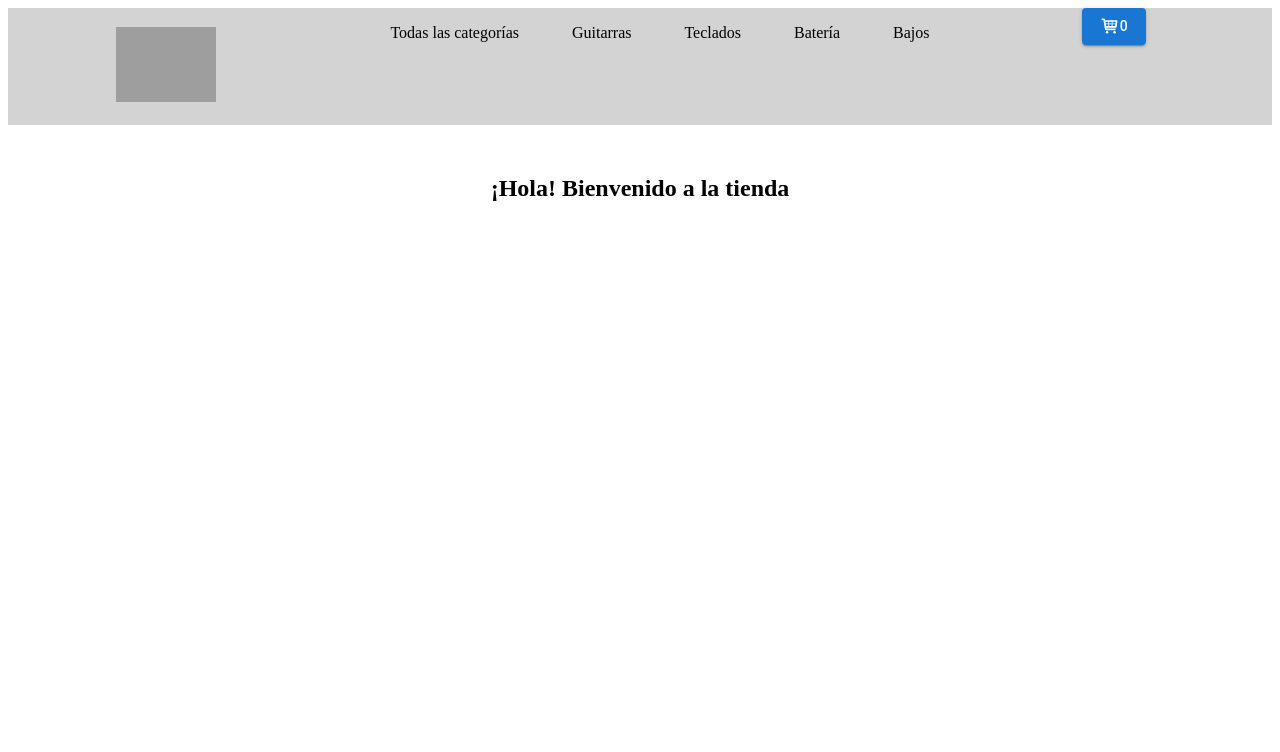
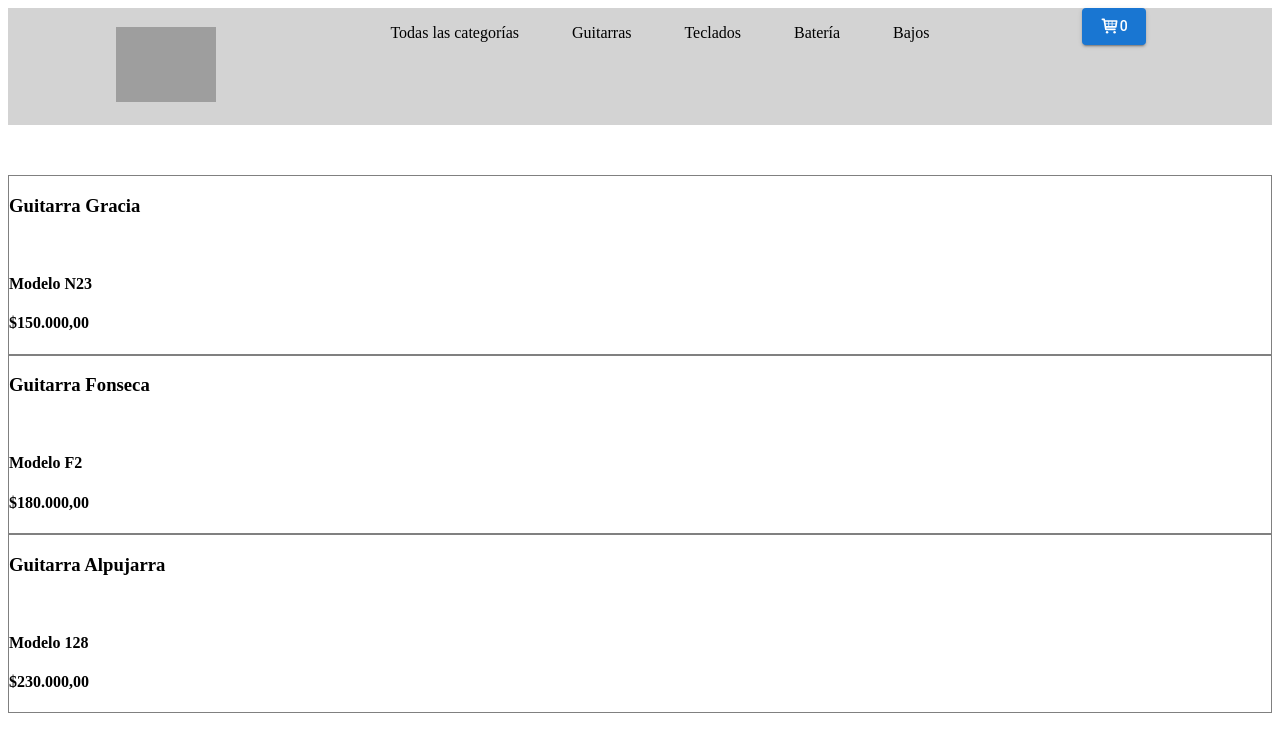
Before and after one commit to cristianmilesi/React_Coderhouse, a React (Vite) app: page / in a window 1280 px wide. Shown: the top 752 px of the page. Built offline with nearby package versions, Linux system fonts and the light colour scheme; grey boxes are pictures that could not be loaded.

Commit message:
Primer envío de Pre-Entrega 2

```diff
--- a/src/App.jsx
+++ b/src/App.jsx
@@ -1,6 +1,6 @@
-import { Footer } from "./components/layout/Footer";
-import { Navbar } from "./components/layout/Navbar";
-import ItemListContainer from "./components/pages/ItemListContainer";
+import { Footer } from "./components/layout/Footer/Footer";
+import { Navbar } from "./components/layout/Navbar/Navbar";
+import ItemListContainer from "./components/pages/itemListContainer/ItemListContainer";
 
 function App() {
   return (
--- a/src/components/common/CartWidget.jsx
+++ b/src/components/common/CartWidget/CartWidget.jsx
@@ -1,5 +1,5 @@
 import { TiShoppingCart } from "react-icons/ti";
-import Counter from "./Counter";
+import Counter from "../Counter/Counter";
 import Button from "@mui/material/Button";
 
 const CartWidget = () => {
--- a/src/components/common/Counter.jsx
+++ /dev/null
@@ -1,9 +0,0 @@
-import React from 'react'
-
-const Counter = () => {
-  return (
-    <div>0</div>
-  )
-}
-
-export default Counter
--- /dev/null
+++ b/src/components/common/Counter/Counter.jsx
@@ -0,0 +1,7 @@
+import React from "react";
+
+const Counter = () => {
+  return <div>0</div>;
+};
+
+export default Counter;
--- a/src/components/layout/Navbar.jsx
+++ b/src/components/layout/Navbar/Navbar.jsx
@@ -1,4 +1,4 @@
-import CartWidget from "../common/CartWidget";
+import CartWidget from "../../common/CartWidget/CartWidget";
 import { Grid } from "@mui/material";
 import "./Navbar.css";
 
--- a/src/components/pages/ItemListContainer.jsx
+++ /dev/null
@@ -1,16 +0,0 @@
-import { ProductCard } from "../common/ProductCard";
-import "./itemListContainer.css";
-
-const ItemListContainer = ({ greetings }) => {
-  return (
-    <div>
-      <h2 className="bienvenida"> {greetings} </h2>
-
-      {/* <ProductCard tit={"Guitarra Gracia"} desc={"Modelo N23"} precio={"$150.000,00"} />
-    <ProductCard tit={"Guitarra Fonseca"} desc={"Modelo F2"} precio={"$180.000,00"}/>
-    <ProductCard tit={"Guitarra Alpujarra"} desc={"Modelo 128"} precio={"$230.000,00"}/> */}
-    </div>
-  );
-};
-
-export default ItemListContainer;
--- /dev/null
+++ b/src/components/pages/itemListContainer/ItemList.jsx
@@ -0,0 +1,28 @@
+import { ProductCard } from "../../common/ProductCard/ProductCard";
+import "./itemListContainer.css";
+
+const ItemList = ({ greetings }) => {
+  return (
+    <div>
+      <h2 className="bienvenida"> {greetings} </h2>
+
+      <ProductCard
+        tit={"Guitarra Gracia"}
+        desc={"Modelo N23"}
+        precio={"$150.000,00"}
+      />
+      <ProductCard
+        tit={"Guitarra Fonseca"}
+        desc={"Modelo F2"}
+        precio={"$180.000,00"}
+      />
+      <ProductCard
+        tit={"Guitarra Alpujarra"}
+        desc={"Modelo 128"}
+        precio={"$230.000,00"}
+      />
+    </div>
+  );
+};
+
+export default ItemList;
--- /dev/null
+++ b/src/components/pages/itemListContainer/ItemListContainer.jsx
@@ -0,0 +1,8 @@
+import { ProductCard } from "../../common/ProductCard/ProductCard";
+import ItemList from "./ItemList";
+
+const ItemListContainer = () => {
+  return <ItemList />;
+};
+
+export default ItemListContainer;
```
Also changed, not shown: src/components/common/ProductCard/ProductCard.jsx (renamed from src/components/common/ProductCard.jsx), src/components/layout/Footer/Footer.jsx (renamed from src/components/layout/Footer.jsx), src/components/layout/Navbar/Navbar.css (renamed from src/components/layout/Navbar.css), src/components/pages/itemListContainer/ItemListContainer.css (renamed from src/components/pages/ItemListContainer.css).
